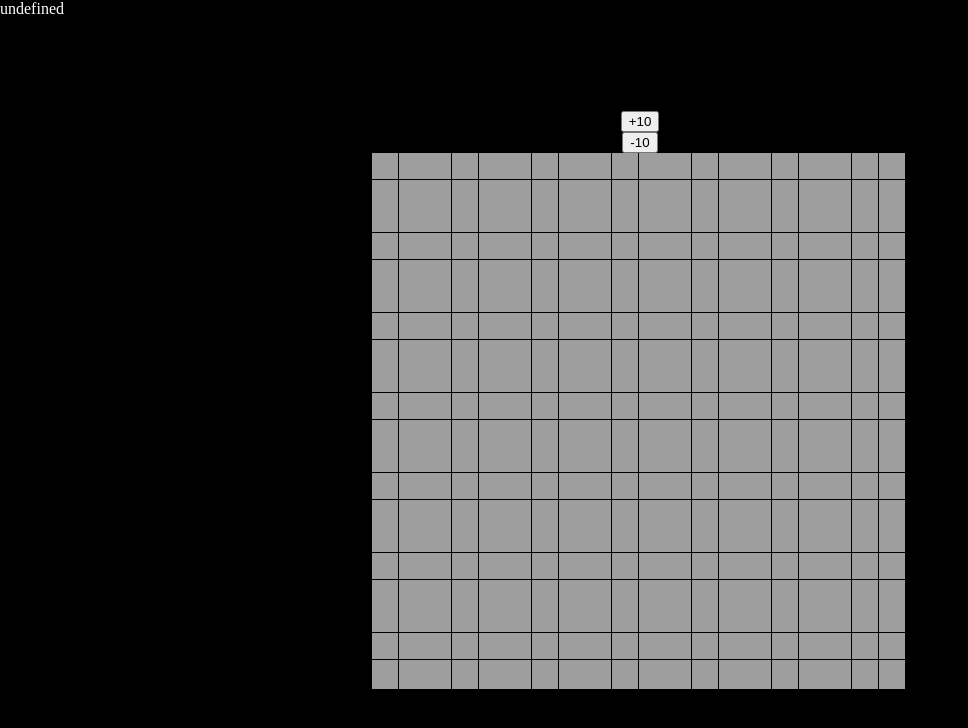
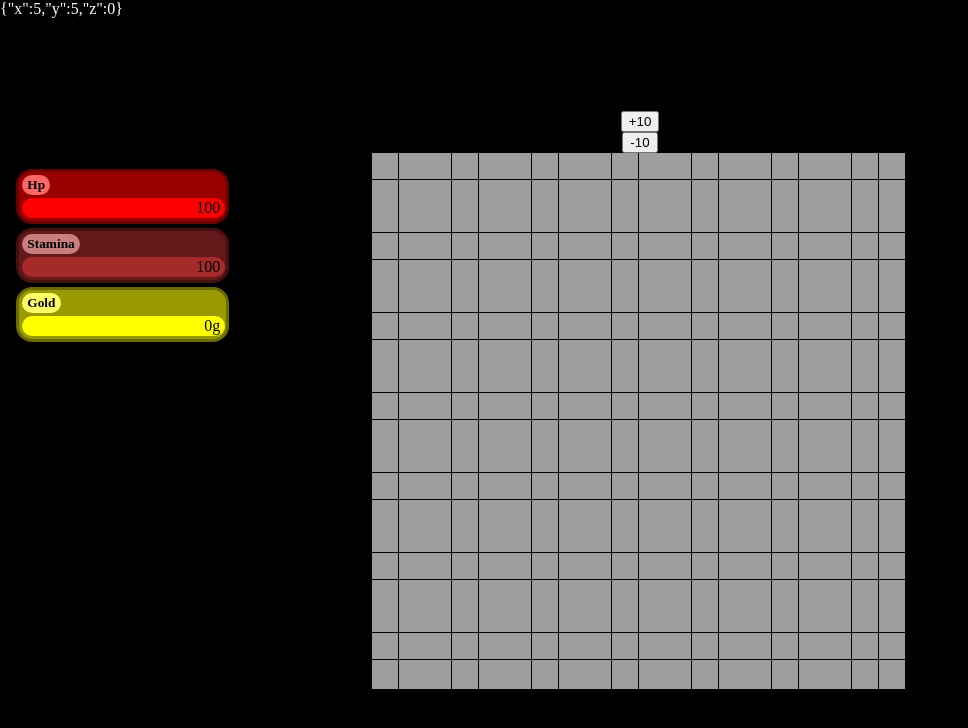
Before and after one commit to P0t1on/FlatPlayer, a SvelteKit app: page /game in a window 1280 px wide. Shown: the top 728 px of the page, without its empty margins (0-968 px from the left). Built offline with nearby package versions, Linux system fonts and the light colour scheme; no server answers.

Commit message:
hotfix - 명칭 미변경

```diff
--- a/src/routes/game/system/Game.ts
+++ b/src/routes/game/system/Game.ts
@@ -1,4 +1,3 @@
-import { getSource } from "$lib";
 import type { Vector2, Entity } from "$lib/types";
 import type { World } from "./World";
 
--- a/src/routes/game/system/Manager.ts
+++ b/src/routes/game/system/Manager.ts
@@ -1,8 +1,7 @@
 import type { KeyboardEventHandler } from "svelte/elements";
-import type { Writable } from "svelte/store";
 
 import { createKeyPressEvent } from "$lib";
-import { StatusConfig, type MapFormat, type Vector3 } from "$lib/types";
+import { StatusOption, type MapFormat, type Vector3 } from "$lib/types";
 
 import { CanvasRenderer } from "./Game";
 import { World } from "./World";
@@ -68,9 +67,9 @@ class GameManager {
         const stat = status[id];
         if (!stat) continue;
 
-        const { displayName, color, max, value, unit, config } = stat;
+        const { displayName, color, max, value, unit, option } = stat;
 
-        if (!(config & StatusConfig.VISIBLE)) return;
+        if (!(option & StatusOption.VISIBLE)) return;
         else
           new Status({
             target: statusBar,
--- a/src/routes/game/system/Profile.ts
+++ b/src/routes/game/system/Profile.ts
@@ -1,4 +1,3 @@
-import { cloneDeep } from "lodash";
 
 const ProfileStorage = {
   indexedDB: {
@@ -37,12 +36,12 @@ export class Profile {
       const [name] = args as [string];
 
       this.name = name;
-      this.data = cloneDeep(Profile.DefaultProfile.data);
+      this.data = JSON.parse(JSON.stringify(Profile.DefaultProfile.data));
     } else if (args.length == 2) {
       const [name, baseProfile] = args as [string, Profile];
 
       this.name = name;
-      this.data = cloneDeep(baseProfile.data);
+      this.data = JSON.parse(JSON.stringify(baseProfile.data));
     } else {
       const [name, baseData, storageType] = args as [string, any, StorageType];
 
```
